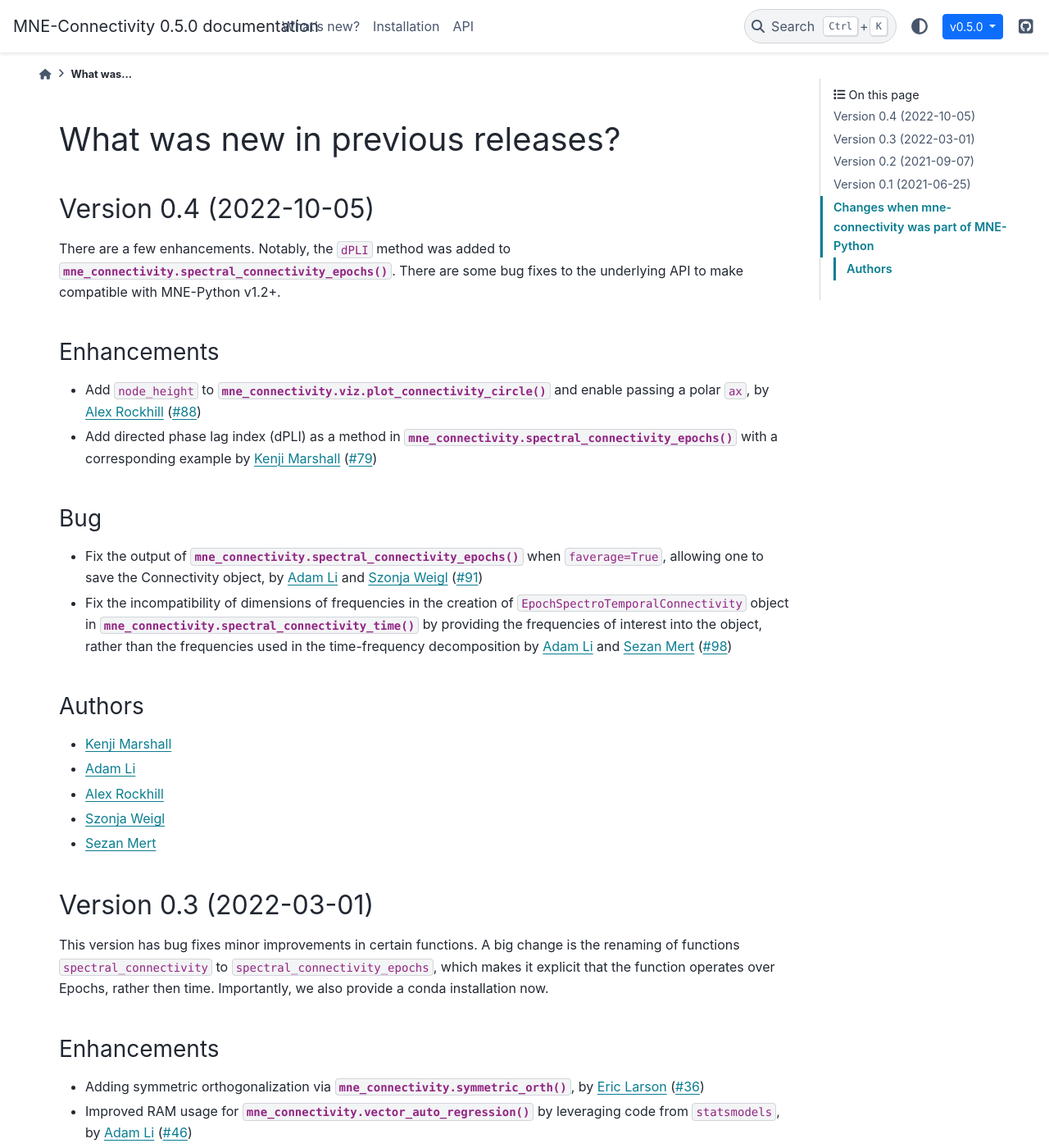
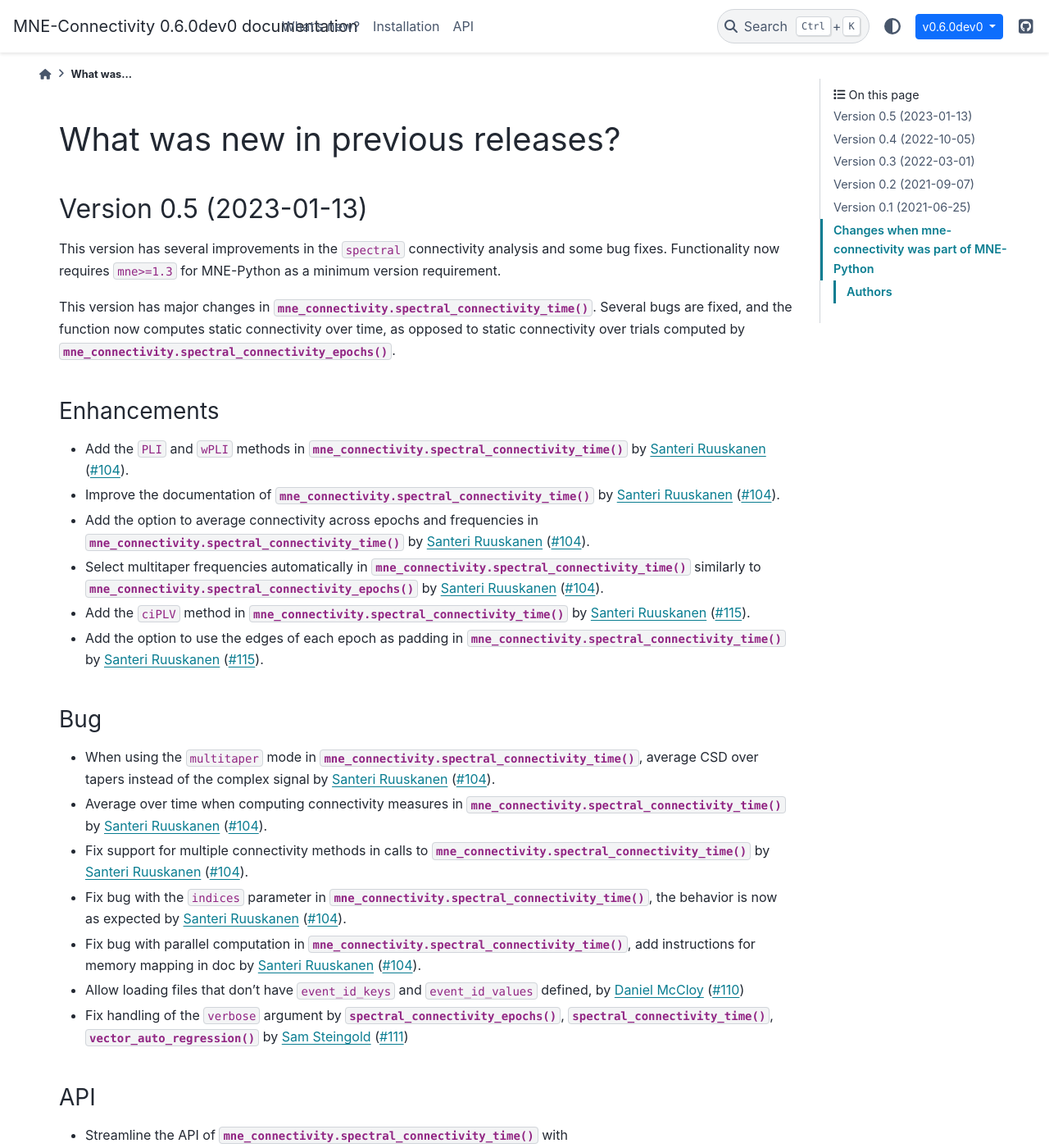
Before and after one commit to tsbinns/mne-connectivity, a Sphinx documentation site: the page built from doc/whats_new_previous_releases.rst, in a window 1280 px wide and 1400 px high. Shown: the whole window at 82% size. Built offline with Sphinx 7.4.7 and the PyData theme 0.15.4, drawn with Linux system fonts in a browser that asks for light colours; pages that are not in the unit, such as notebooks, are missing from menus; some of the changed text lies outside the part shown.

Commit message:
Start v0.6 dev (#122)
- start developing v0.5

Signed-off-by: Adam Li <adam2392@gmail.com>

```diff
--- a/doc/whats_new_previous_releases.rst
+++ b/doc/whats_new_previous_releases.rst
@@ -6,6 +6,50 @@
 
 What was new in previous releases?
 ==================================
+
+Version 0.5 (2023-01-13)
+------------------------
+
+This version has several improvements in the ``spectral`` connectivity analysis and some bug fixes. Functionality now requires ``mne>=1.3``
+for MNE-Python as a minimum version requirement.
+
+This version has major changes in :func:`mne_connectivity.spectral_connectivity_time`. Several bugs are fixed, and the
+function now computes static connectivity over time, as opposed to static connectivity over trials computed by  :func:`mne_connectivity.spectral_connectivity_epochs`.
+
+Enhancements
+~~~~~~~~~~~~
+
+- Add the ``PLI`` and ``wPLI`` methods in :func:`mne_connectivity.spectral_connectivity_time` by `Santeri Ruuskanen`_ (:pr:`104`).
+- Improve the documentation of :func:`mne_connectivity.spectral_connectivity_time` by `Santeri Ruuskanen`_ (:pr:`104`).
+- Add the option to average connectivity across epochs and frequencies in :func:`mne_connectivity.spectral_connectivity_time` by `Santeri Ruuskanen`_ (:pr:`104`).
+- Select multitaper frequencies automatically in :func:`mne_connectivity.spectral_connectivity_time` similarly to :func:`mne_connectivity.spectral_connectivity_epochs` by `Santeri Ruuskanen`_ (:pr:`104`).
+- Add the ``ciPLV`` method in :func:`mne_connectivity.spectral_connectivity_time` by `Santeri Ruuskanen`_ (:pr:`115`).
+- Add the option to use the edges of each epoch as padding in :func:`mne_connectivity.spectral_connectivity_time` by `Santeri Ruuskanen`_ (:pr:`115`).
+
+Bug
+~~~
+
+- When using the ``multitaper`` mode in :func:`mne_connectivity.spectral_connectivity_time`, average CSD over tapers instead of the complex signal by `Santeri Ruuskanen`_ (:pr:`104`).
+- Average over time when computing connectivity measures in :func:`mne_connectivity.spectral_connectivity_time` by `Santeri Ruuskanen`_ (:pr:`104`).
+- Fix support for multiple connectivity methods in calls to :func:`mne_connectivity.spectral_connectivity_time` by `Santeri Ruuskanen`_ (:pr:`104`).
+- Fix bug with the ``indices`` parameter in :func:`mne_connectivity.spectral_connectivity_time`, the behavior is now as expected by `Santeri Ruuskanen`_ (:pr:`104`).
+- Fix bug with parallel computation in :func:`mne_connectivity.spectral_connectivity_time`, add instructions for memory mapping in doc by `Santeri Ruuskanen`_ (:pr:`104`).
+- Allow loading files that don't have ``event_id_keys`` and ``event_id_values`` defined, by `Daniel McCloy`_ (:pr:`110`)
+- Fix handling of the ``verbose`` argument by :func:`spectral_connectivity_epochs`, :func:`spectral_connectivity_time`, :func:`vector_auto_regression` by `Sam Steingold`_ (:pr:`111`)
+
+API
+~~~
+
+- Streamline the API of :func:`mne_connectivity.spectral_connectivity_time` with :func:`mne_connectivity.spectral_connectivity_epochs` by `Santeri Ruuskanen`_ (:pr:`104`).
+- The ``sfreq`` parameter is now required for numpy array inputs to :func:`spectral_connectivity_epochs`, by `Adam Li`_ (:pr:`119`)
+
+Authors
+~~~~~~~
+
+* `Santeri Ruuskanen`_
+* `Daniel McCloy`_
+* `Sam Steingold`_
+* `Adam Li`_
 
 Version 0.4 (2022-10-05)
 ------------------------
--- a/mne_connectivity/__init__.py
+++ b/mne_connectivity/__init__.py
@@ -6,7 +6,7 @@
 #
 # License: BSD (3-clause)
 
-__version__ = '0.5.0'
+__version__ = '0.6.0dev0'
 
 from .base import (Connectivity, EpochConnectivity, EpochSpectralConnectivity,
                    EpochSpectroTemporalConnectivity, EpochTemporalConnectivity,
```
Also changed, not shown: doc/whats_new.rst (+5 -26 lines).
